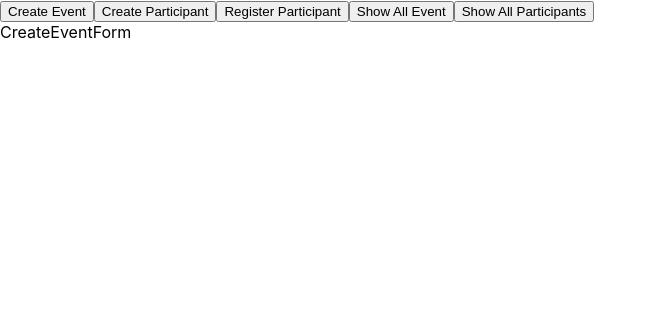
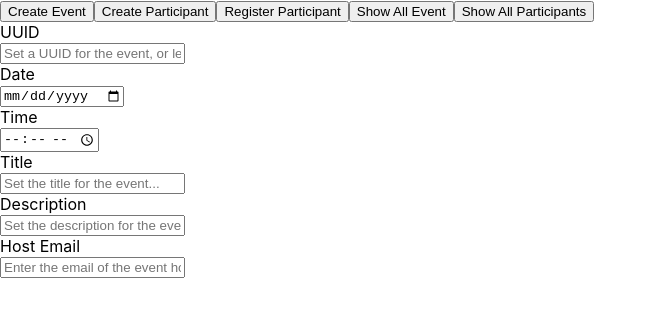
Before and after one commit to jdr161/CSDS-383-No-Names-Layered, a React (Create React App) app in the folder presentation-layer/: page / in a window 1280 px wide. Both pictures are taken after a click on the button "Create Event". Shown: the top 316 px of the page, without its empty margins (0-657 px from the left). Built offline with nearby package versions, Linux system fonts and the light colour scheme; the HTML template or start-up script is replaced by a standard one.

Commit message:
basic event form

```diff
--- a/presentation-layer/src/components/Forms/CreateEventForm.js
+++ b/presentation-layer/src/components/Forms/CreateEventForm.js
@@ -1,15 +1,87 @@
 import React, { Component } from "react"
+import {
+    FormControl,
+    FormLabel,
+    FormErrorMessage,
+    Input,
+} from '@chakra-ui/react'
 
 class CreateEventForm extends Component {
     constructor() {
         super()
-        this.state = {}
+        this.state = {
+            uuidInput: '',
+            dateInput: '',
+            timeInput: '',
+            titleInput: '',
+            descriptionInput: '',
+            emailInput: '',
+        }
     }
+
+
     render() {
-        return(
-            <div>
-                CreateEventForm
-            </div>
+        const { uuidInput, dateInput, timeInput, titleInput, descriptionInput, emailInput } = this.state
+        const handleUuidChange = (e) => this.setState({ uuidInput: e.target.value})
+        const handleDateChange = (e) => this.setState({ dateInput: e.target.value})
+        const handleTimeChange = (e) => this.setState({ timeInput: e.target.value})
+        const handleTitleChange = (e) => this.setState({ titleInput: e.target.value})
+        const handleDescriptionChange = (e) => this.setState({ descriptionInput: e.target.value})
+        const handleEmailInput = (e) => this.setState({ emailInput: e.target.value})
+
+        const isDateError = dateInput === ''
+        const isTimeError = timeInput === ''
+        const isTitleError = titleInput === ''
+        const isDescriptionError = descriptionInput === ''
+        const isEmailError = emailInput === ''
+
+        return (
+            <>
+            <FormControl>
+                <FormLabel>UUID</FormLabel>
+                <Input type='text' value={uuidInput} onChange={handleUuidChange} placeholder="Set a UUID for the event, or leave blank for an auto-generated one..." />
+            </FormControl>
+
+            <FormControl isInvalid={isDateError}>
+                <FormLabel>Date</FormLabel>
+                <Input type='date' value={dateInput} onChange={handleDateChange} placeholder="Set a date for the event..." />
+                {!isDateError &&
+                    <FormErrorMessage>Date is required.</FormErrorMessage>
+                }
+            </FormControl>
+
+            <FormControl isInvalid={isTimeError}>
+                <FormLabel>Time</FormLabel>
+                <Input type='time' value={timeInput} onChange={handleTimeChange} placeholder="Set a time for the event..." />
+                {!isTimeError &&
+                    <FormErrorMessage>Email is required.</FormErrorMessage>
+                }
+            </FormControl>
+
+            <FormControl isInvalid={isTitleError}>
+                <FormLabel>Title</FormLabel>
+                <Input type='text' value={titleInput} onChange={handleTitleChange} placeholder="Set the title for the event..." />
+                {!isTitleError &&
+                    <FormErrorMessage>Title should be between 1 and 255 characters, inclusive. Try again</FormErrorMessage>
+                }
+            </FormControl>
+
+            <FormControl isInvalid={isDescriptionError}>
+                <FormLabel>Description</FormLabel>
+                <Input type='text' value={descriptionInput} onChange={handleDescriptionChange} placeholder="Set the description for the event..." />
+                {!isDescriptionError &&
+                    <FormErrorMessage>Description should be between 1 and 600 characters, inclusive. Try again</FormErrorMessage>
+                }
+            </FormControl>
+
+            <FormControl isInvalid={isEmailError}>
+                <FormLabel>Host Email</FormLabel>
+                <Input type='email' value={emailInput} onChange={handleEmailInput} placeholder="Enter the email of the event host..." />
+                {!isEmailError &&
+                    <FormErrorMessage>Invalid email. Try again</FormErrorMessage>
+                }
+            </FormControl>
+            </>
         )
     }
 } export default CreateEventForm
```
